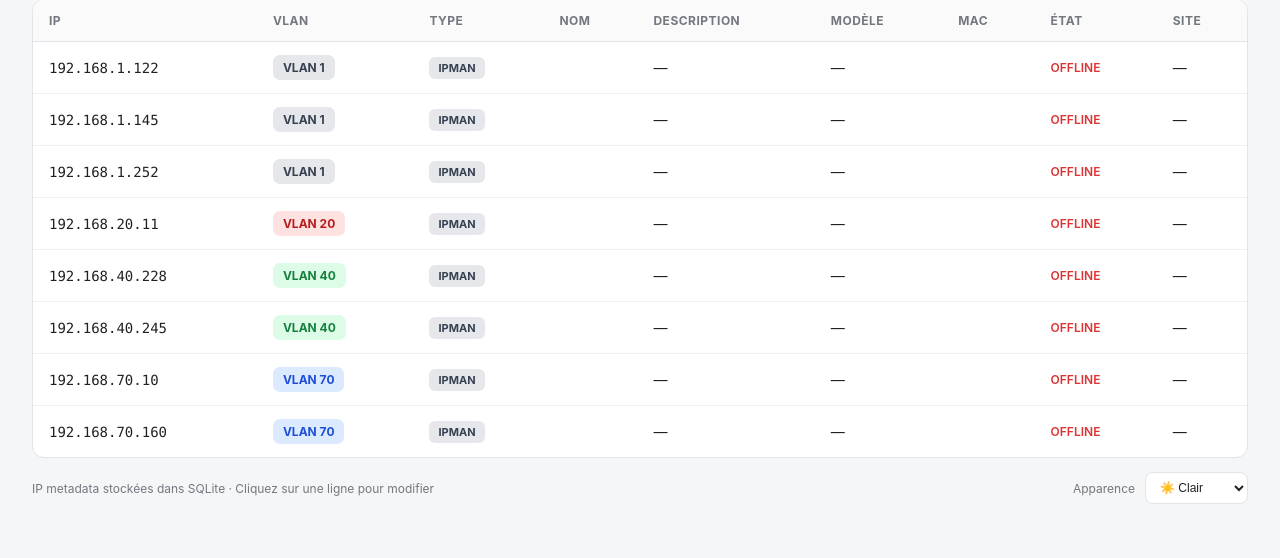
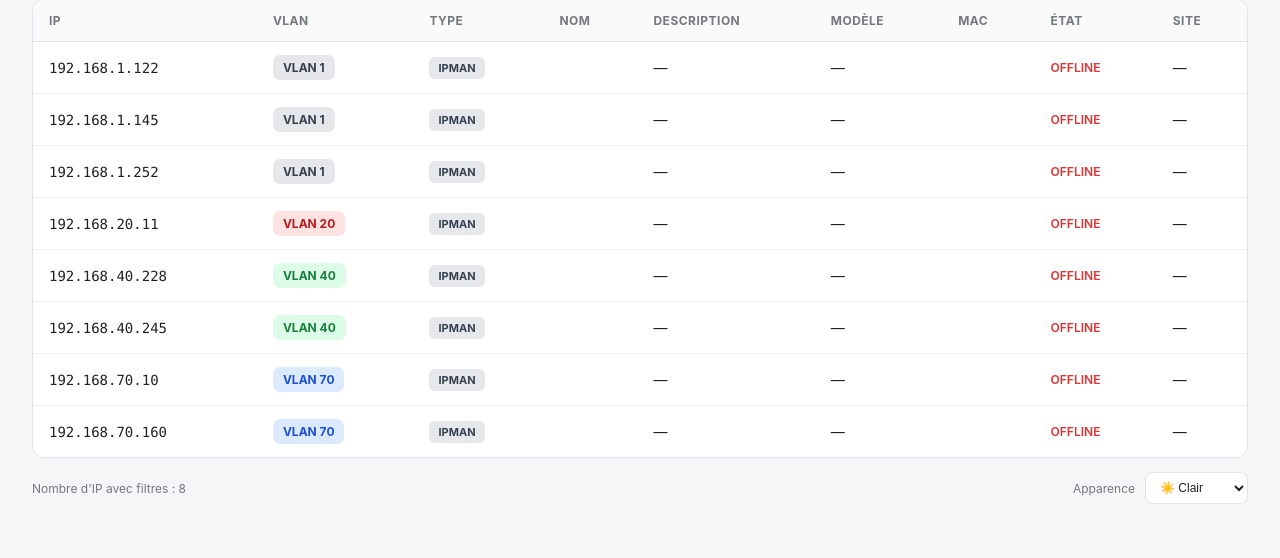
Before and after one commit to mfroger/ipman, a FastAPI app: page / in a window 1280 px wide. Shown: the part 242-800 px from the top of the page. Run offline with FastAPI, Linux system fonts and the light colour scheme; data comes from the database, SQL or seed files in the repository.

Commit message:
Show filtered IP count in footer

```diff
--- a/templates/index.html
+++ b/templates/index.html
@@ -5,15 +5,15 @@
 <nav class="tabs"><button type="button" class="tab active" onclick="showTab('fixed',this)">IP Fixed <span>{{ fixed_rows|length }}</span></button><button type="button" class="tab" onclick="showTab('all',this)">Toutes les IP <span>{{ rows|length }}</span></button></nav>
 {% for id,data in [('fixed',fixed_rows),('all',rows)] %}<section id="{{id}}" class="tab-content {% if id=='fixed' %}active{% endif %}"><div class="toolbar{% if id=='fixed' %} fixed-toolbar{% endif %}"><div class="search-filter"><input type="search" placeholder="Rechercher..." oninput="filterRows('{{id}}',this.value)"><button type="button" class="button filter-button" onclick="toggleFilters('{{id}}')">☷ Filtres <span class="filter-count" id="filterCount-{{id}}"></span></button></div><div class="toolbar-actions">{% if id=='fixed' %}<button type="button" class="button primary" onclick="newIP()">＋ Ajouter une IP</button>{% else %}<button type="button" id="syncButton" class="button sync-button" onclick="syncUniFi()">↻ Synchroniser</button>{% endif %}</div></div>
 <div id="filters-{{id}}" class="filters-panel"><div class="filter-block"><div class="filter-title"><strong>VLAN</strong><button type="button" onclick="clearVlanFilter()">Réinitialiser</button></div><div class="vlan-options" id="vlanOptions-{{id}}"></div></div><div class="filter-block"><div class="filter-title"><strong>Type</strong><button type="button" onclick="clearTypeFilter()">Réinitialiser</button></div><div class="type-options" id="typeOptions-{{id}}"></div></div><div class="filter-block"><div class="filter-title"><strong>État</strong><button type="button" onclick="clearStateFilter()">Réinitialiser</button></div><div class="state-options" id="stateOptions-{{id}}"></div></div></div>
-<div class="table-wrap"><table id="{{id}}Table"><thead><tr><th>IP</th><th>VLAN</th><th>TYPE</th><th>NOM</th><th>DESCRIPTION</th><th>MODÈLE</th><th>MAC</th><th>ÉTAT</th><th>SITE</th></tr></thead><tbody>{% for r in data %}<tr onclick="openEditor(this)" data-ip="{{r.ip}}" data-fixed="{{1 if r.fixed else 0}}" data-description="{{r.description|e}}" data-model="{{r.model|e}}" data-type="{{r.type|e}}" data-mac="{{r.mac|e}}" data-state="{{r.state|e}}" data-site="{{r.site|e}}" data-vlan="{{r.vlan if r.vlan is not none else ''}}"><td class="ip">{{r.ip}}</td><td>{% if r.vlan is not none %}<span class="vlan vlan-{{r.vlan}}">VLAN {{r.vlan}}</span>{% else %}—{% endif %}</td><td><span class="badge type-{{r.type|lower}}">{{r.type}}</span></td><td>{{r.name}}</td><td>{{r.description or '—'}}</td><td>{{r.model or '—'}}</td><td class="mono">{{r.mac}}</td><td class="state {{r.state|lower}}">{{r.state}}</td><td>{{r.site or '—'}}</td></tr>{% endfor %}</tbody></table></div></section>{% endfor %}<footer><span>IP metadata stockées dans SQLite · Cliquez sur une ligne pour modifier</span><label class="theme-control"><span>Apparence</span><select id="theme" onchange="setTheme(this.value)"><option value="light">☀️ Clair</option><option value="dark">🌙 Sombre</option></select></label></footer></div>
+<div class="table-wrap"><table id="{{id}}Table"><thead><tr><th>IP</th><th>VLAN</th><th>TYPE</th><th>NOM</th><th>DESCRIPTION</th><th>MODÈLE</th><th>MAC</th><th>ÉTAT</th><th>SITE</th></tr></thead><tbody>{% for r in data %}<tr onclick="openEditor(this)" data-ip="{{r.ip}}" data-fixed="{{1 if r.fixed else 0}}" data-description="{{r.description|e}}" data-model="{{r.model|e}}" data-type="{{r.type|e}}" data-mac="{{r.mac|e}}" data-state="{{r.state|e}}" data-site="{{r.site|e}}" data-vlan="{{r.vlan if r.vlan is not none else ''}}"><td class="ip">{{r.ip}}</td><td>{% if r.vlan is not none %}<span class="vlan vlan-{{r.vlan}}">VLAN {{r.vlan}}</span>{% else %}—{% endif %}</td><td><span class="badge type-{{r.type|lower}}">{{r.type}}</span></td><td>{{r.name}}</td><td>{{r.description or '—'}}</td><td>{{r.model or '—'}}</td><td class="mono">{{r.mac}}</td><td class="state {{r.state|lower}}">{{r.state}}</td><td>{{r.site or '—'}}</td></tr>{% endfor %}</tbody></table></div></section>{% endfor %}<footer><span id="filteredCount">Nombre d'IP avec filtres : {{ fixed_rows|length }}</span><label class="theme-control"><span>Apparence</span><select id="theme" onchange="setTheme(this.value)"><option value="light">☀️ Clair</option><option value="dark">🌙 Sombre</option></select></label></footer></div>
 <div id="editor" class="modal-backdrop" onclick="closeEditor(event)"><div class="modal detail-modal" onclick="event.stopPropagation()"><div class="modal-header"><div><h2 id="editorTitle">IP</h2><p id="editorSubtitle">Informations de l'IP.</p></div><button type="button" class="modal-close" onclick="closeEditor()">×</button></div><div class="device-details"><div><span>MAC</span><strong id="detailMac">—</strong></div><div><span>VLAN</span><strong id="detailVlan">—</strong></div><div><span>État</span><strong id="detailState">—</strong></div><div><span>Site</span><strong id="detailSite">—</strong></div></div><div class="form"><label>IP<input id="editIP"></label><label>Type<select id="editType"><option value="UNIFI">UniFi</option><option value="CLIENT">Client</option><option value="IPMAN">IPMan</option></select></label><label class="checkbox"><input id="editFixed" type="checkbox"> IP Fixed</label><label>Description<textarea id="editDescription" rows="3" placeholder="Description..."></textarea></label><label>Modèle<input id="editModel" placeholder="Modèle..."></label></div><div class="modal-footer"><button type="button" id="deleteButton" class="button danger" onclick="deleteIP()">Supprimer</button><span id="saveStatus"></span><button type="button" class="button primary" onclick="saveIP()">Enregistrer</button></div></div></div>
 <div id="confirmDelete" class="modal-backdrop confirm-backdrop" onclick="closeDeleteConfirm(event)"><div class="confirm-modal" onclick="event.stopPropagation()"><div class="confirm-icon">⌫</div><div class="confirm-content"><h2>Supprimer cette IP ?</h2><p>Tu es sur le point de supprimer <strong id="deleteIPName"></strong> de la base IPMan.</p><p class="confirm-warning">Cette action supprimera aussi sa description, son modèle personnalisé et son statut IP Fixed.</p></div><div class="confirm-actions"><button type="button" class="button secondary" onclick="closeDeleteConfirm()">Annuler</button><button type="button" class="button danger" onclick="confirmDelete()">Supprimer</button></div></div></div>
 <script>
-let pendingDeleteIP=null;let selectedVlans=new Set();let selectedTypes=new Set();let selectedStates=new Set();
-function showTab(id,b){document.querySelectorAll('.tab-content').forEach(x=>x.classList.remove('active'));document.querySelectorAll('.tab').forEach(x=>x.classList.remove('active'));document.getElementById(id).classList.add('active');b.classList.add('active');renderAllFilterOptions();applyFilters(id,getSearch(id))}
+let pendingDeleteIP=null;let selectedVlans=new Set();let selectedTypes=new Set();let selectedStates=new Set();let activeTab='fixed';
+function showTab(id,b){activeTab=id;document.querySelectorAll('.tab-content').forEach(x=>x.classList.remove('active'));document.querySelectorAll('.tab').forEach(x=>x.classList.remove('active'));document.getElementById(id).classList.add('active');b.classList.add('active');renderAllFilterOptions();applyFilters(id,getSearch(id))}
 function getSearch(id){return(document.querySelector('#'+id+' .toolbar input')?.value||'').toLowerCase()}
 function filterRows(id,v){applyFilters(id,v.toLowerCase())}
-function applyFilters(id,search){document.querySelectorAll('#'+id+'Table tbody tr').forEach(x=>{let text=x.innerText.toLowerCase();let vlan=x.dataset.vlan||'';let type=x.dataset.type||'';let state=x.dataset.state||'';let vlanOk=selectedVlans.size===0||selectedVlans.has(vlan);let typeOk=selectedTypes.size===0||selectedTypes.has(type);let stateOk=selectedStates.size===0||selectedStates.has(state);x.style.display=text.includes(search)&&vlanOk&&typeOk&&stateOk?'':'none'});updateFilterCounts()}
+function applyFilters(id,search){let visibleCount=0;document.querySelectorAll('#'+id+'Table tbody tr').forEach(x=>{let text=x.innerText.toLowerCase();let vlan=x.dataset.vlan||'';let type=x.dataset.type||'';let state=x.dataset.state||'';let vlanOk=selectedVlans.size===0||selectedVlans.has(vlan);let typeOk=selectedTypes.size===0||selectedTypes.has(type);let stateOk=selectedStates.size===0||selectedStates.has(state);let visible=text.includes(search)&&vlanOk&&typeOk&&stateOk;x.style.display=visible?'':'none';if(visible)visibleCount++});updateFilterCounts();if(id===activeTab)document.getElementById('filteredCount').textContent='Nombre d\'IP avec filtres : '+visibleCount}
 function toggleFilters(id){document.getElementById('filters-'+id).classList.toggle('open')}
 function renderVlanOptions(id){let container=document.getElementById('vlanOptions-'+id);if(!container)return;let counts={};document.querySelectorAll('#'+id+'Table tbody tr').forEach(r=>{let v=r.dataset.vlan;if(v)counts[v]=(counts[v]||0)+1});let vlans=Object.keys(counts).sort((a,b)=>Number(a)-Number(b));container.innerHTML=vlans.length?vlans.map(v=>`<label><input type="checkbox" ${selectedVlans.has(v)?'checked':''} onchange="toggleVlan('${v}')"><span class="vlan vlan-${v}">VLAN ${v}</span><em>${counts[v]}</em></label>`).join(''):'<span class="muted">Aucun VLAN détecté</span>'}
 function renderTypeOptions(id){let container=document.getElementById('typeOptions-'+id);if(!container)return;let counts={};document.querySelectorAll('#'+id+'Table tbody tr').forEach(r=>{let t=r.dataset.type;if(t)counts[t]=(counts[t]||0)+1});let types=Object.keys(counts).sort();container.innerHTML=types.length?types.map(t=>`<label><input type="checkbox" ${selectedTypes.has(t)?'checked':''} onchange="toggleType('${t}')"><span class="badge type-${t.toLowerCase()}">${t}</span><em>${counts[t]}</em></label>`).join(''):'<span class="muted">Aucun type détecté</span>'}
@@ -35,6 +35,6 @@ async function saveIP(){let s=document.getElementById('saveStatus');s.textConten
 function deleteIP(){let ip=document.getElementById('editIP').value;if(!ip)return;pendingDeleteIP=ip;document.getElementById('deleteIPName').textContent=ip;document.getElementById('confirmDelete').classList.add('open');document.body.classList.add('modal-open')}
 function closeDeleteConfirm(e){if(e&&e.target!==e.currentTarget)return;pendingDeleteIP=null;document.getElementById('confirmDelete').classList.remove('open');if(!document.querySelector('.modal-backdrop.open'))document.body.classList.remove('modal-open')}
 async function confirmDelete(){if(!pendingDeleteIP)return;let ip=pendingDeleteIP;let button=document.querySelector('#confirmDelete .button.danger');button.disabled=true;button.textContent='Suppression...';try{let r=await fetch('/api/ip',{method:'DELETE',headers:{'Content-Type':'application/json'},body:JSON.stringify({ip})});let d=await r.json();if(!d.success)throw Error(d.error);document.getElementById('confirmDelete').classList.remove('open');document.getElementById('editor').classList.remove('open');document.body.classList.remove('modal-open');setTimeout(()=>location.reload(),250)}catch(e){button.disabled=false;button.textContent='Supprimer';alert(e.message)}}
-document.addEventListener('DOMContentLoaded',()=>{setTheme(localStorage.getItem('ipman-theme')||'light');renderAllFilterOptions()});
+document.addEventListener('DOMContentLoaded',()=>{setTheme(localStorage.getItem('ipman-theme')||'light');renderAllFilterOptions();applyFilters('fixed',getSearch('fixed'));applyFilters('all',getSearch('all'))});
 document.addEventListener('keydown',e=>{if(e.key==='Escape'){if(document.getElementById('confirmDelete').classList.contains('open'))closeDeleteConfirm();else closeEditor()}});
 </script></body></html>
```
